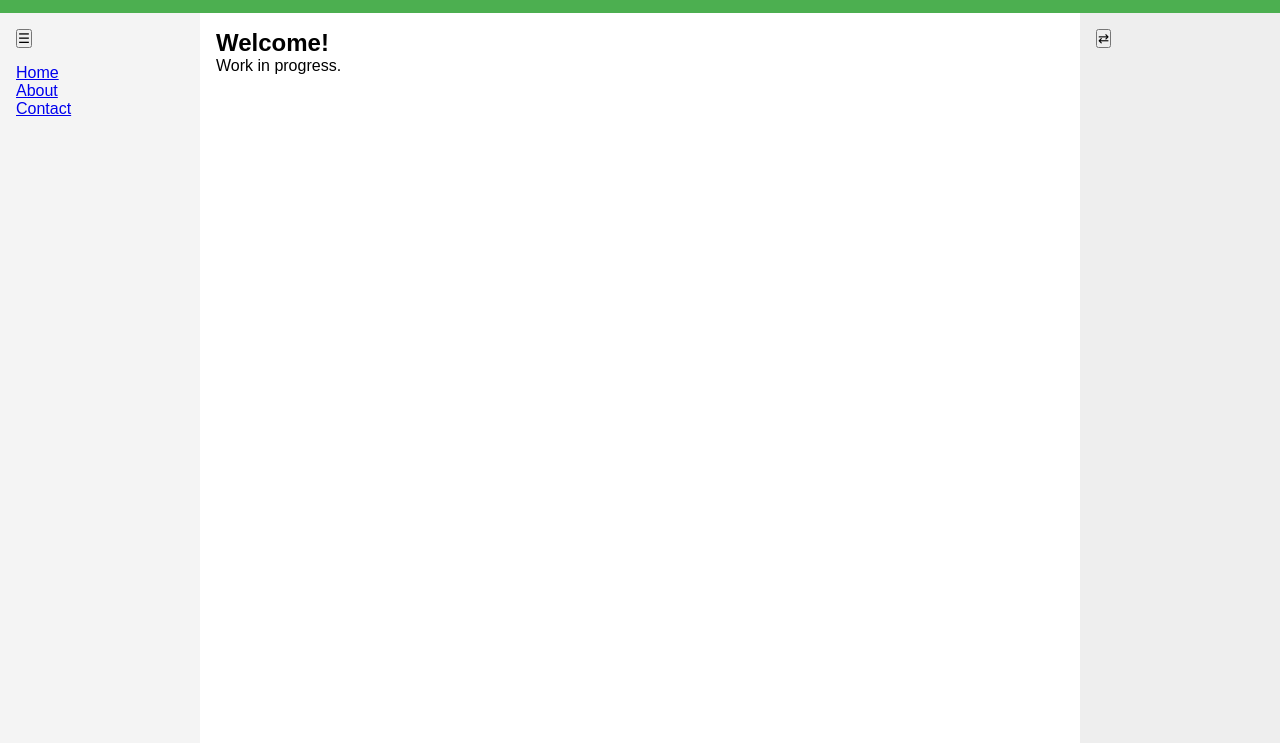
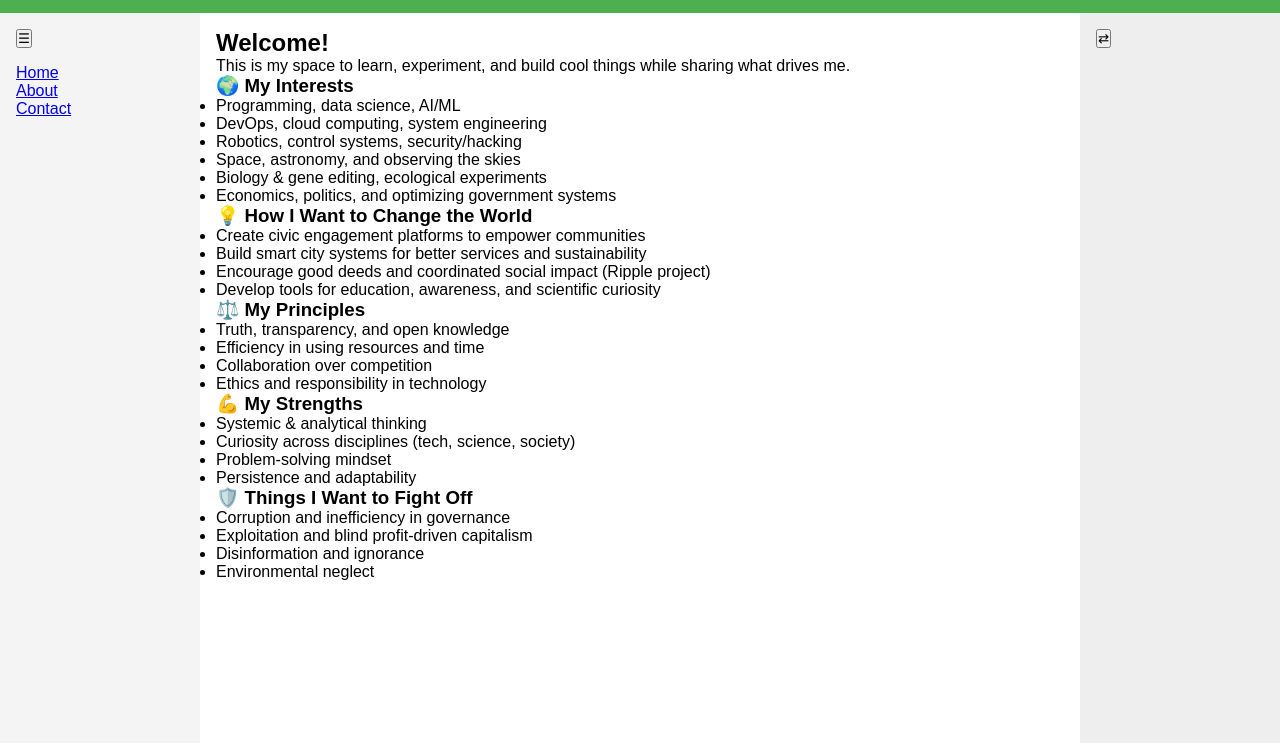
Before and after one commit to Andrei-DanielDinu/WebApp, a plain HTML site: page index.html in a window 1280 px wide. Shown: the part 56-800 px from the top of the page. Drawn offline with Linux system fonts and the light colour scheme.

Commit message:
First step toward greatness

```diff
--- a/index.html
+++ b/index.html
@@ -26,7 +26,58 @@
       <!-- Main content -->
       <main id="mainContent">
         <h2>Welcome!</h2>
-        <p>Work in progress.</p>
+        <p>
+          This is my space to learn, experiment, and build cool things while
+          sharing what drives me.
+        </p>
+
+        <h3>🌍 My Interests</h3>
+        <ul>
+          <li>Programming, data science, AI/ML</li>
+          <li>DevOps, cloud computing, system engineering</li>
+          <li>Robotics, control systems, security/hacking</li>
+          <li>Space, astronomy, and observing the skies</li>
+          <li>Biology & gene editing, ecological experiments</li>
+          <li>Economics, politics, and optimizing government systems</li>
+        </ul>
+
+        <h3>💡 How I Want to Change the World</h3>
+        <ul>
+          <li>Create civic engagement platforms to empower communities</li>
+          <li>
+            Build smart city systems for better services and sustainability
+          </li>
+          <li>
+            Encourage good deeds and coordinated social impact (Ripple project)
+          </li>
+          <li>
+            Develop tools for education, awareness, and scientific curiosity
+          </li>
+        </ul>
+
+        <h3>⚖️ My Principles</h3>
+        <ul>
+          <li>Truth, transparency, and open knowledge</li>
+          <li>Efficiency in using resources and time</li>
+          <li>Collaboration over competition</li>
+          <li>Ethics and responsibility in technology</li>
+        </ul>
+
+        <h3>💪 My Strengths</h3>
+        <ul>
+          <li>Systemic & analytical thinking</li>
+          <li>Curiosity across disciplines (tech, science, society)</li>
+          <li>Problem-solving mindset</li>
+          <li>Persistence and adaptability</li>
+        </ul>
+
+        <h3>🛡️ Things I Want to Fight Off</h3>
+        <ul>
+          <li>Corruption and inefficiency in governance</li>
+          <li>Exploitation and blind profit-driven capitalism</li>
+          <li>Disinformation and ignorance</li>
+          <li>Environmental neglect</li>
+        </ul>
       </main>
 
       <!-- Right panel -->
```
